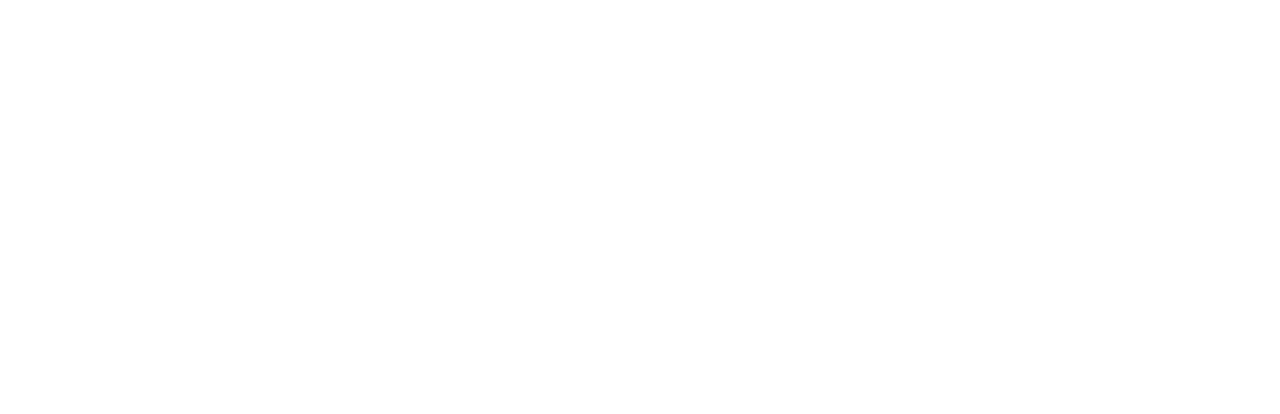
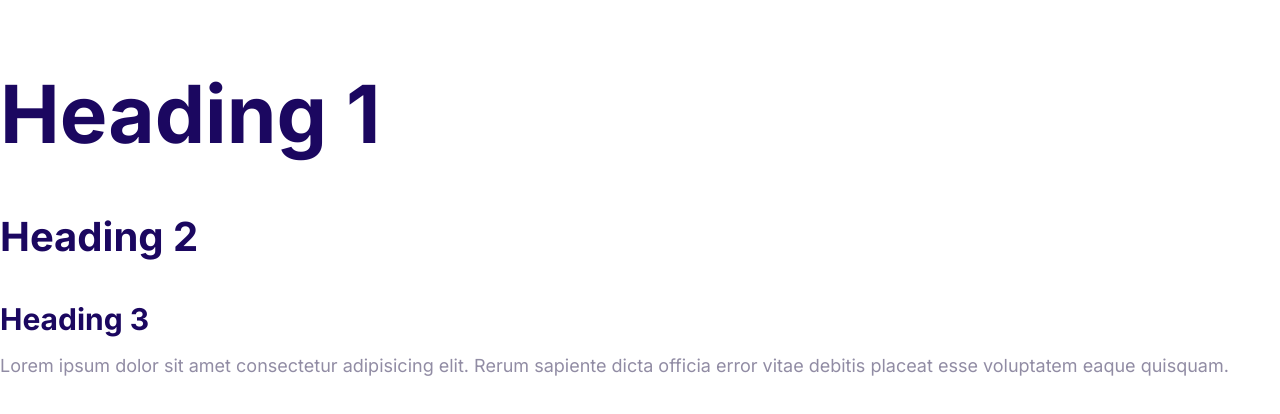
Before and after one commit to LenardLn/moshify, a plain HTML site: page index.html in a window 1280 px wide. Drawn offline with Linux system fonts and the light colour scheme.

Commit message:
Define the styles for the fonts.

```diff
--- a/css/styles.css
+++ b/css/styles.css
@@ -5,3 +5,54 @@
     --color-headings: #1b0760;
     --color-body: #918ca4;
 }
+
+html {
+    font-size: 62.5%;
+}
+
+body {
+    font-family: Inter, Arial, Helvetica, sans-serif ;
+    font-size: 2.4rem;
+    line-height: 1.5;
+    color: var(--color-body);
+}
+
+h1, h2, h3 {
+    color: var(--color-headings);
+    margin-bottom: 1rem;
+}
+
+h1 {
+    font-size: 7rem ;
+}
+
+h2 {
+    font-size: 4rem ;
+}
+
+h3 {
+    font-size: 3rem ;
+    margin-bottom: 1rem;
+}
+
+p {
+    margin-top: 0;
+}
+
+@media screen and (min-width: 1024px) {
+    body {
+        font-size: 1.8rem;
+    }
+
+    h1 {
+        font-size: 8rem;
+    }
+
+    h2 {
+        font-size: 4rems;
+    }
+
+    h3 {
+        font: 2.4rem;
+    }
+}
--- a/index.html
+++ b/index.html
@@ -1,14 +1,22 @@
 <!DOCTYPE html>
 <html lang="en">
-<head>
-    <meta charset="UTF-8">
-    <meta http-equiv="X-UA-Compatible" content="IE=edge">
-    <meta name="viewport" content="width=device-width, initial-scale=1.0">
+  <head>
+    <meta charset="UTF-8" />
+    <meta http-equiv="X-UA-Compatible" content="IE=edge" />
+    <meta name="viewport" content="width=device-width, initial-scale=1.0" />
     <title>Document</title>
-    <link rel="stylesheet" href="css/normalize.css">
-    <link rel="stylesheet" href="css/styles.css">
-</head>
-<body>
-
-</body>
+    <link rel="preconnect" href="https://fonts.googleapis.com" />
+    <link
+      href="https://fonts.googleapis.com/css2?family=Inter:wght@400;700&display=swap"
+      rel="stylesheet"
+    />
+    <link rel="stylesheet" href="css/normalize.css" />
+    <link rel="stylesheet" href="css/styles.css" />
+  </head>
+  <body>
+    <h1>Heading 1</h1>
+    <h2>Heading 2</h2>
+    <h3>Heading 3</h3>
+    <p>Lorem ipsum dolor sit amet consectetur adipisicing elit. Rerum sapiente dicta officia error vitae debitis placeat esse voluptatem eaque quisquam.</p>
+  </body>
 </html>
```
